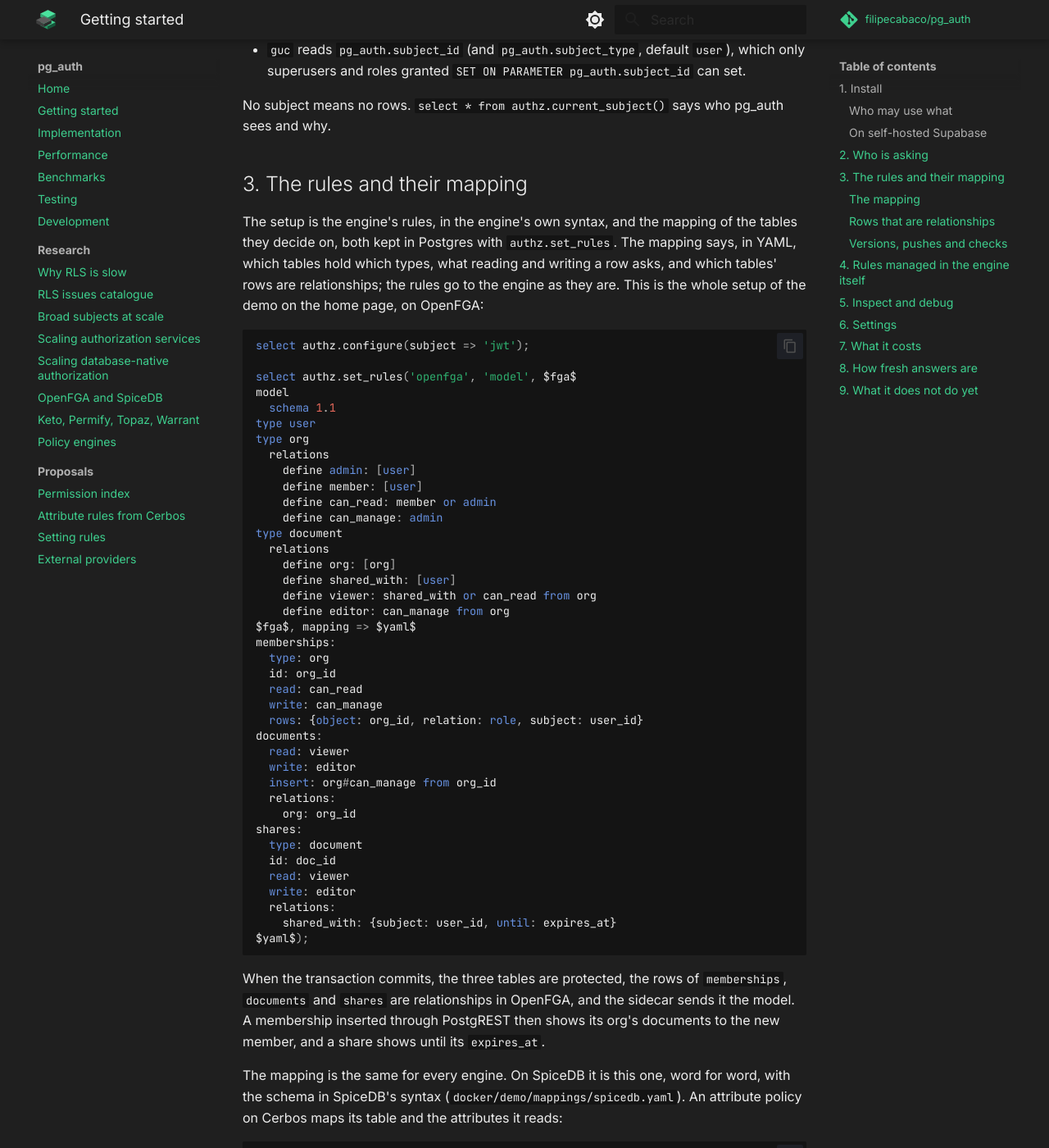
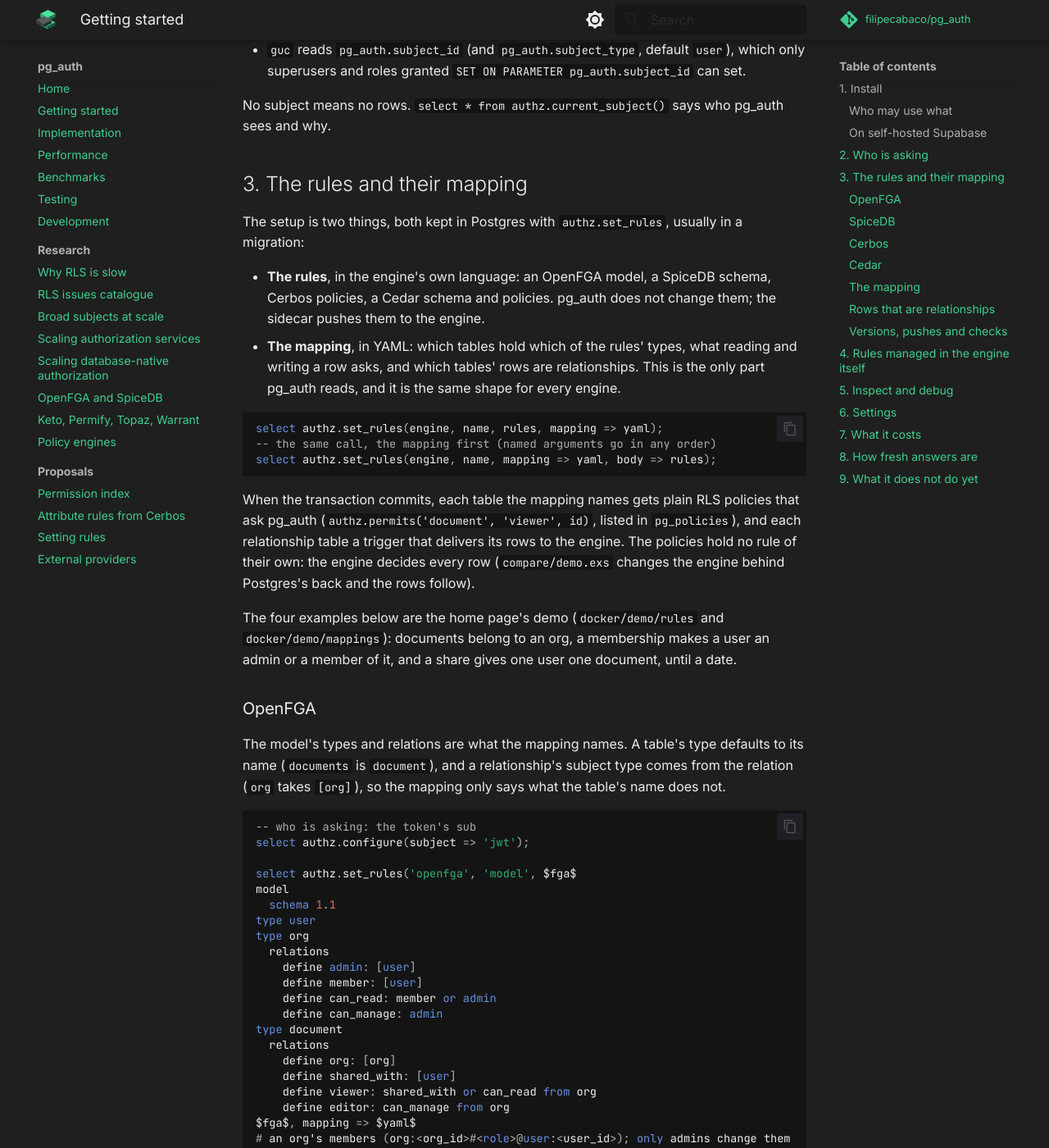
Before and after one commit to filipecabaco/pg_auth, an MkDocs documentation site: the page built from docs/usage.md, in a window 1280 px wide and 1400 px high, scrolled down 2996 px. Shown: the whole window at 82% size. Built offline with MkDocs 1.6.1 and Material for MkDocs 9.7.7, drawn with Linux system fonts in a browser that asks for light colours; comment, search, counter and statistics services are not loaded; some of the changed text lies outside the part shown.

Commit message:
Getting started: the rules and their mapping, one engine at a time
Section 3 says what the two parts are (the rules, pushed as they are; the mapping, the only part
pg_auth reads) and then gives each engine its own complete example from the demo with what the
mapping means there: OpenFGA's types and relations, the same mapping on SpiceDB with its
expiring relations, Cerbos's resource and attributes, Cedar's entity types and `in` parents.
The mapping reference documents `allowed` on `rows`; rules managed in the engine use it. The
proposals that described authz.protect and authz.relate say what replaced them.

````diff
--- a/docs/usage.md
+++ b/docs/usage.md
@@ -111,13 +111,39 @@
 
 ## 3. The rules and their mapping
 
-The setup is the engine's rules, in the engine's own syntax, and the mapping of the tables they
-decide on, both kept in Postgres with `authz.set_rules`. The mapping says, in YAML, which tables
-hold which types, what reading and writing a row asks, and which tables' rows are relationships;
-the rules go to the engine as they are. This is the whole setup of the demo on the home page, on
-OpenFGA:
+The setup is two things, both kept in Postgres with `authz.set_rules`, usually in a migration:
+
+- **The rules**, in the engine's own language: an OpenFGA model, a SpiceDB schema, Cerbos
+  policies, a Cedar schema and policies. pg_auth does not change them; the sidecar pushes them to
+  the engine.
+- **The mapping**, in YAML: which tables hold which of the rules' types, what reading and writing
+  a row asks, and which tables' rows are relationships. This is the only part pg_auth reads, and
+  it is the same shape for every engine.
 
 ```sql
+select authz.set_rules(engine, name, rules, mapping => yaml);
+-- the same call, the mapping first (named arguments go in any order)
+select authz.set_rules(engine, name, mapping => yaml, body => rules);
+```
+
+When the transaction commits, each table the mapping names gets plain RLS policies that ask
+pg_auth (`authz.permits('document', 'viewer', id)`, listed in `pg_policies`), and each
+relationship table a trigger that delivers its rows to the engine. The policies hold no rule of
+their own: the engine decides every row (`compare/demo.exs` changes the engine behind Postgres's
+back and the rows follow).
+
+The four examples below are the home page's demo (`docker/demo/rules` and
+`docker/demo/mappings`): documents belong to an org, a membership makes a user an admin or a
+member of it, and a share gives one user one document, until a date.
+
+### OpenFGA
+
+The model's types and relations are what the mapping names. A table's type defaults to its name
+(`documents` is `document`), and a relationship's subject type comes from the relation (`org`
+takes `[org]`), so the mapping only says what the table's name does not.
+
+```sql
+-- who is asking: the token's sub
 select authz.configure(subject => 'jwt');
 
 select authz.set_rules('openfga', 'model', $fga$
@@ -137,6 +163,62 @@
     define viewer: shared_with or can_read from org
     define editor: can_manage from org
 $fga$, mapping => $yaml$
+# an org's members (org:<org_id>#<role>@user:<user_id>); only admins change them
+memberships:
+  type: org
+  id: org_id
+  read: can_read
+  write: can_manage
+  rows: {object: org_id, relation: role, subject: user_id}
+# type document, its id the primary key; a new document is checked on its org
+documents:
+  read: viewer
+  write: editor
+  insert: org#can_manage from org_id
+  relations:
+    org: org_id
+# document:<doc_id>#shared_with@user:<user_id>, until expires_at
+shares:
+  type: document
+  id: doc_id
+  read: viewer
+  write: editor
+  relations:
+    shared_with: {subject: user_id, until: expires_at}
+$yaml$);
+```
+
+A membership inserted through PostgREST then shows its org's documents to the new member, and a
+share shows until its `expires_at`. Rows write relations (`admin`, `shared_with`); tables are
+read by permissions computed from them (`viewer`). A role column naming a relation the model does
+not have fails the insert itself (`check_violation`).
+
+### SpiceDB
+
+The same mapping, word for word, with the schema in SpiceDB's language. A relationship that ends
+(`until`) needs a relation that takes an expiration (`use expiration`, `user with expiration`):
+SpiceDB then ends it itself, even with the sidecar down.
+
+```sql
+select authz.set_rules('spicedb', 'schema', $zed$
+use expiration
+
+definition user {}
+
+definition org {
+  relation admin: user
+  relation member: user
+  permission can_read = member + admin
+  permission can_manage = admin
+}
+
+definition document {
+  relation org: org
+  relation shared_with: user | user with expiration
+  permission viewer = shared_with + org->can_read
+  permission editor = org->can_manage
+}
+$zed$, mapping => $yaml$
 memberships:
   type: org
   id: org_id
@@ -159,22 +241,27 @@
 $yaml$);
 ```
 
-When the transaction commits, the three tables are protected, the rows of `memberships`,
-`documents` and `shares` are relationships in OpenFGA, and the sidecar sends it the model. A
-membership inserted through PostgREST then shows its org's documents to the new member, and a
-share shows until its `expires_at`.
+SpiceDB only takes writes to relations, never to permissions; the mapping refuses a permission
+as a relation when the rules are stored.
 
-The mapping is the same for every engine. On SpiceDB it is this one, word for word, with the
-schema in SpiceDB's syntax (`docker/demo/mappings/spicedb.yaml`). An attribute policy on Cerbos
-maps its table and the attributes it reads:
+### Cerbos
+
+Cerbos decides on the row's own fields, so there are no relationship tables: the mapping names the
+table a resource policy covers, the actions reading and writing a row ask, and the columns sent as
+the resource's attributes. The type is the policy's `resource:` (`document`, from `documents`).
+Store one rule per policy, named as you would name its file.
 
 ```sql
+-- who is asking: the token's sub, its role claim the principal's role
+select authz.configure(subject => 'jwt');
+
 select authz.set_rules('cerbos', 'resource/document', $cerbos$
 apiVersion: api.cerbos.dev/v1
 resourcePolicy:
   version: default
   resource: document
   rules:
+    # anyone signed in reads published documents and their own drafts
     - actions: ["view"]
       effect: EFFECT_ALLOW
       roles: ["authenticated"]
@@ -184,6 +271,7 @@
             of:
               - expr: request.resource.attr.owner == request.principal.id
               - expr: request.resource.attr.status == "published"
+    # only the owner edits
     - actions: ["edit"]
       effect: EFFECT_ALLOW
       roles: ["authenticated"]
@@ -194,16 +282,26 @@
 documents:
   read: view
   write: edit
+  # sent as request.resource.attr.owner and .status
   attributes: [owner, status]
 $yaml$);
 ```
 
-On Cedar, the rule named `schema` is the schema and carries the mapping; every other rule holds
-policies. A relationship is the relation `in`: the object is in the subject. The subject is a
-`User`, since Cedar's types are capitalised, and a share carries its document's org, which the
-policy reads (the demo fills it in with a trigger, `docker/demo/sql/cedar.sql`):
+The policy's plan for the subject becomes a filter on those columns (`owner = 'anne' or status =
+'published'`), which indexes serve as they serve RLS. A column named differently from the
+attribute is `owner_id as owner`. Cerbos needs its Admin API on to take pushed policies
+([Versions, pushes and checks](#versions-pushes-and-checks)).
+
+### Cedar
+
+Cedar runs inside the sidecar: no engine server. The rule named `schema` is Cedar's schema and
+carries the mapping; any other rule holds policies. Types are the schema's entity types
+(capitalised: `Document` from `documents`), and a relationship is Cedar's `in`: the row puts its
+object in its subject, the parent the policies test with `principal in ...`. Attributes are the
+entity's, read by the policies as `resource.org`.
 
 ```sql
+-- who is asking: the token's sub, a Cedar User
 select authz.configure(subject => 'jwt', subject_type => 'User');
 
 select authz.set_rules('cedar', 'schema', $cedar$
@@ -215,6 +313,7 @@
 action manage appliesTo { principal: User, resource: OrgAdmins };
 action view, edit appliesTo { principal: User, resource: Document };
 $cedar$, mapping => $yaml$
+# a membership puts its user in the org, and in OrgAdmins when its role is admin
 memberships:
   - {type: Org, id: org_id, read: read}
   - {type: OrgAdmins, id: org_id, read: manage, write: manage}
@@ -223,37 +322,55 @@
       in: {object: user_id, subject: org_id, subject_type: Org}
   - type: User
     relations:
-      in: {object: user_id, subject: org_id, subject_type: OrgAdmins, when: "role = 'admin'"}
+      in:
+        object: user_id
+        subject: org_id
+        subject_type: OrgAdmins
+        when: "role = 'admin'"
 documents:
   read: view
   write: edit
   attributes: [org_id as org, org_id as admins]
+# a share puts its user in the document, until expires_at
 shares:
-  - {type: Document, id: doc_id, read: view, write: edit, attributes: [org_id as org, org_id as admins]}
+  - type: Document
+    id: doc_id
+    read: view
+    write: edit
+    attributes: [org_id as org, org_id as admins]
   - type: User
     relations:
-      in: {object: user_id, subject: doc_id, subject_type: Document, until: expires_at}
+      in:
+        object: user_id
+        subject: doc_id
+        subject_type: Document
+        until: expires_at
 $yaml$);
 
 select authz.set_rules('cedar', 'documents', $cedar$
-permit (principal, action == Action::"read", resource is Org) when { principal in resource };
-permit (principal, action == Action::"manage", resource is OrgAdmins) when { principal in resource };
-permit (principal, action == Action::"view", resource is Document) when { principal in resource.org };
-permit (principal, action == Action::"view", resource is Document) when { principal in resource };
-permit (principal, action == Action::"edit", resource is Document) when { principal in resource.admins };
+// an org's members read its memberships; its admins change them
+permit (principal, action == Action::"read", resource is Org)
+  when { principal in resource };
+permit (principal, action == Action::"manage", resource is OrgAdmins)
+  when { principal in resource };
+// a document is read by its org's members and by whoever it is shared with
+permit (principal, action == Action::"view", resource is Document)
+  when { principal in resource.org };
+permit (principal, action == Action::"view", resource is Document)
+  when { principal in resource };
+// and written, or shared, by its org's admins
+permit (principal, action == Action::"edit", resource is Document)
+  when { principal in resource.admins };
 $cedar$);
 ```
 
-Each protected table gets plain RLS policies that only ask pg_auth
-(`authz.permits('document', 'viewer', id)`), so `pg_policies` lists them; pg_auth's planner hook
-turns them into an indexable filter or a batched check. The policies hold no rule of their own:
-the engine decides every row (`compare/demo.exs` changes the engine behind Postgres's back and
-the rows follow).
+A table protected twice (`memberships` as `Org` and as `OrgAdmins`) is a list of entries. Partial
+evaluation turns the policies into filters on the columns: `principal in resource.org` becomes
+`org_id = ANY(the subject's orgs)`. A share carries its document's org, which the policy reads (the
+demo fills it in with a trigger, `docker/demo/sql/cedar.sql`).
 
-**Rules kept in the engine itself** (Cerbos Hub, a model managed elsewhere) are stored without a
-body: `authz.set_rules('openfga', 'model', null, mapping => ...)` sets up the tables and pushes
-nothing. pg_auth cannot read such rules, so the mapping names every type and every subject type
-(`type:`, `subject_type:`).
+Rules managed in the engine itself, not stored by pg_auth, take a mapping alone:
+[Rules managed in the engine itself](#4-rules-managed-in-the-engine-itself).
 
 ### The mapping
 
@@ -323,7 +440,8 @@
 
 - `rows` reads the relation from a column. The relations a row may name are the ones in the rules
   that take the subject; a row naming another fails at once (`check_violation`), where the app sees
-  it, instead of the engine refusing it after the commit.
+  it, instead of the engine refusing it after the commit. `allowed: [reader, writer]` narrows them,
+  and names them for rules kept in the engine, which pg_auth cannot read.
 - `relations` writes one relation per entry. The object is the entry's `id`, or `object`, else the
   table's single-column primary key.
 - The subject's type comes from the rules (the relation's one directly related type). A
@@ -485,12 +603,13 @@
   write: editor
 memberships:
   type: org
-  rows: {object: org_id, relation: role, subject: user_id, subject_type: user}
+  rows: {object: org_id, relation: role, allowed: [admin, member], subject: user_id, subject_type: user}
 $yaml$);
 ```
 
-pg_auth cannot read rules it does not keep, so the mapping names every type (`type:`) and every
-relationship's subject type (`subject_type:`), and the commit-time check against the rules is the
+pg_auth cannot read rules it does not keep, so the mapping names every type (`type:`), every
+relationship's subject type (`subject_type:`), and the relations a row may name (`allowed:`, else
+any, for the engine to refuse after the commit); the commit-time check against the rules is the
 engine's to make when it is asked. Store the engine's rules before declaring tables that write
 their relations: the engine refuses a relationship whose relation its model does not have yet.
 
````
Also changed, not shown: docs/proposals/cerbos.md (+3 -1 lines), docs/proposals/permission-index.md (+3 -1 lines), docs/proposals/setting-rules.md (+3 -1 lines).
